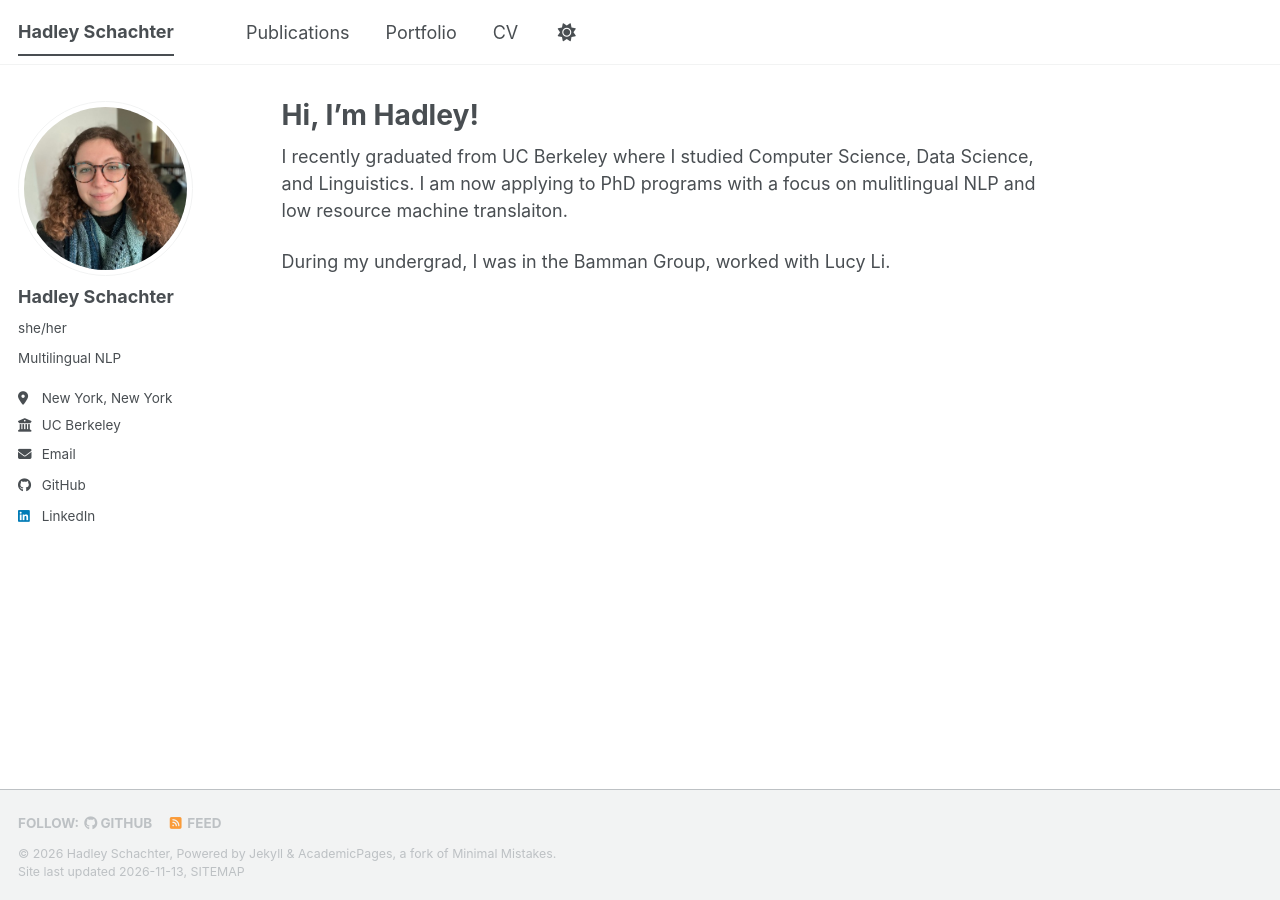
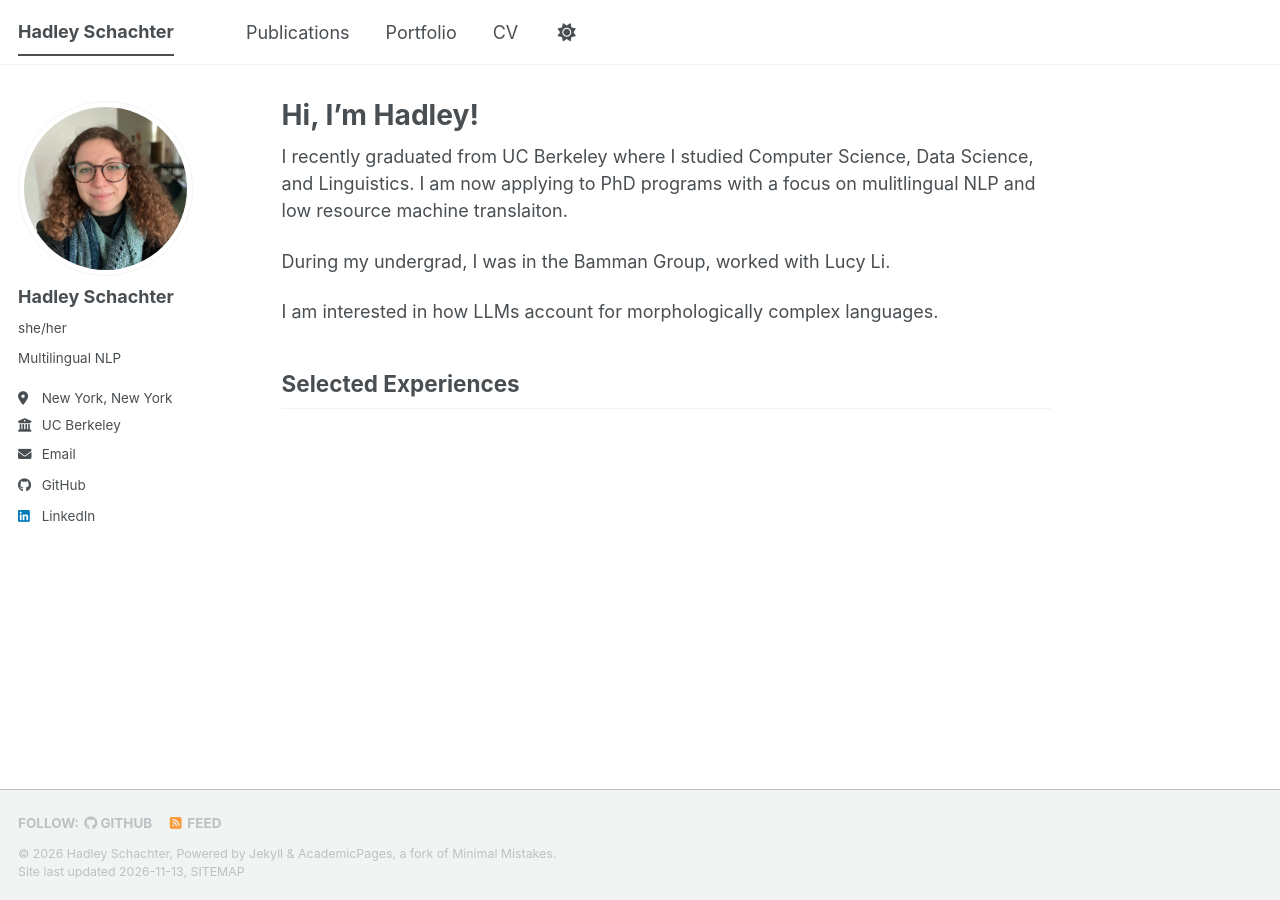
Before and after one commit to hadleyschachter/hadleyschachter.github.io, a Jekyll site: the page built from _pages/about.md, in a window 1280 px wide. Built offline with Jekyll 4.4.1, drawn with Linux system fonts in a browser that asks for light colours; a script bundle is joined from its source files by our own code; a style sheet for code colours, icons or effects is not loaded.

Commit message:
cont editing abt page

```diff
--- a/_pages/about.md
+++ b/_pages/about.md
@@ -11,9 +11,11 @@ I recently graduated from UC Berkeley where I studied Computer Science, Data Sci
 
 During my undergrad, I was in the Bamman Group, worked with Lucy Li.
 
+I am interested in how LLMs account for morphologically complex languages.
 
-<!-- Who am I?
------- -->
+
+Selected Experiences
+------
 
 <!--
 This is the front page of a website that is powered by the [Academic Pages template](https://github.com/academicpages/academicpages.github.io) and hosted on GitHub pages. [GitHub pages](https://pages.github.com) is a free service in which websites are built and hosted from code and data stored in a GitHub repository, automatically updating when a new commit is made to the repository. This template was forked from the [Minimal Mistakes Jekyll Theme](https://mmistakes.github.io/minimal-mistakes/) created by Michael Rose, and then extended to support the kinds of content that academics have: publications, talks, teaching, a portfolio, blog posts, and a dynamically-generated CV. Incidentally, these same features make it a great template for anyone that needs to show off a professional template! -->
```
